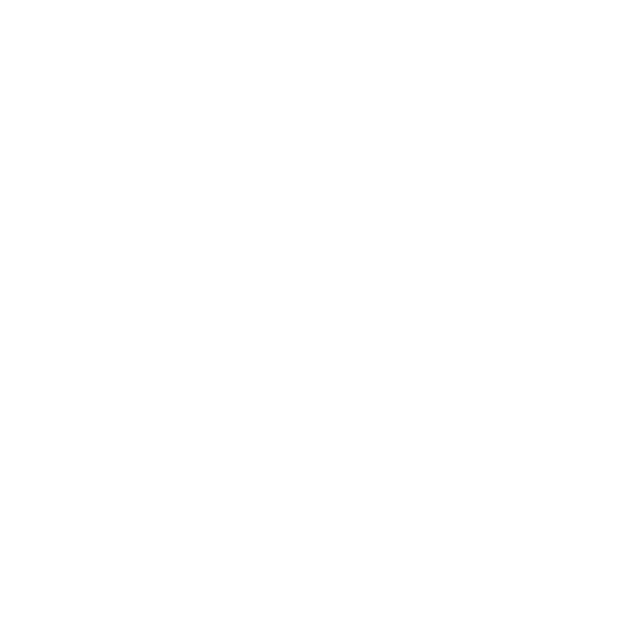
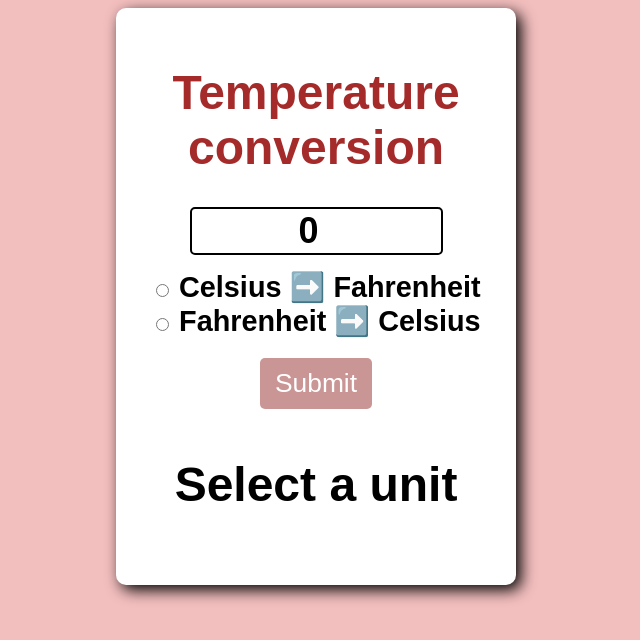
Before and after one commit to Quickbot-king/bro-codes, a plain HTML site: page temp-conversion.html in a window 1280 px wide. Shown: the whole page, without its empty margins (324-964 px from the left). Drawn offline with Linux system fonts and the light colour scheme.

```diff
--- a/temp-conversion.css
+++ b/temp-conversion.css
@@ -0,0 +1,50 @@
+body{
+    font-family: Arial, Helvetica, sans-serif;
+    font-size: 1.5em;
+    background-color: hsl(0, 69%, 85%);
+}
+form{
+    margin: auto;
+    text-align: center;
+    background-color: #fff;
+    max-width: 350px;
+    padding:25px;
+    border-radius: 10px;
+    box-shadow: 5px 5px 15px black;
+}
+h1{
+    color: brown;
+}
+#textBox{
+    text-align: center;
+    width: 70%;
+    font-size: 1.5em;
+    font-weight: bold;
+    border: 2px solid black;
+    border-radius: 5px;
+    margin-bottom: 15px;
+
+}
+label{
+    margin-top: 30px;
+    margin-bottom: 20px;
+    font-weight: bold;
+    font-size: 1.2em;
+}
+button{
+    margin-top: 20px;
+    background-color: hsla(0, 59%, 36%, 0.486);
+    font-size: 1.1em;
+    cursor: pointer;
+    border: none;
+    padding:10px 15px ;
+    border-radius: 5px;
+    color:white;
+}
+button:hover{
+    background-color: hsl(17, 63%, 46%);
+}
+#result{
+    font-size: 2em;
+    font-weight: bold;
+}
--- a/temp-conversion.html
+++ b/temp-conversion.html
@@ -1,13 +1,23 @@
 <!DOCTYPE html>
 <html lang="en">
-<head>
-    <meta charset="UTF-8">
-    <meta name="viewport" content="width=device-width, initial-scale=1.0">
-    <title>Temperature Conversion Site</title>
-    <link rel="stylesheet" href="/temp-conversion.css">
-</head>
-<body>
+  <head>
+    <meta charset="UTF-8" />
+    <meta name="viewport" content="width=device-width, initial-scale=1.0" />
+    <title>My Shit</title>
+    <link rel="stylesheet" href="/temp-conversion.css" />
+  </head>
+  <body>
+    <form>
+      <h1>Temperature conversion</h1>
+      <input type="number" id="textBox" value="0" /><br />
 
- <script src="./temp-conversion.js"></script>
-</body>
+      <input type="radio" id="toFahrenheit" name="unit" />
+      <label for="toFahrenheit">Celsius ➡️ Fahrenheit</label><br />
+      <input type="radio" id="toCelsius" name="unit" />
+      <label for="toCelsius">Fahrenheit ➡️ Celsius</label><br />
+      <button type="button" onclick="convert()">Submit</button>
+      <p id="result">Select a unit</p>
+    </form>
+    <script src="/temp-conversion.js"></script>
+  </body>
 </html>
--- a/temp-conversion.js
+++ b/temp-conversion.js
@@ -0,0 +1,33 @@
+const textBox=document.getElementById("textBox");
+const toFahrenheit=document.getElementById("toFahrenheit");
+const toCelsius=document.getElementById("toCelsius");
+const result=document.getElementById("result");
+let temp;
+
+
+
+
+function convert(){
+if(toFahrenheit.checked){
+    temp=Number(textBox.value)
+    temp=temp*9/5+32
+    result.textContent=temp.toFixed(1) + " ℉"
+
+}else if(toCelsius.checked){
+    temp=Number(textBox.value)
+    temp=(temp-32)* 5/9
+    result.textContent=temp.toFixed(1) + " ℃"
+}
+else{
+    result.textContent=`Select a unit nigga`
+}
+}
+let numbers=[6,5,8,1,2,12,17]
+numbers.sort((a,b)=> b- a);
+for(let number of numbers){
+    console.log(number)
+}
+for(let i=10;i>0;i--){
+    console.log(i);
+}
+console.log("Happy new year")
```
Also changed, not shown: dice.html (added, +19 -0 lines), dice.css (added), dice.images/dice1.webp (added), dice.images/dice2.webp (added), dice.images/dice3 (1).webp (added), dice.images/dice4.webp (added), dice.images/dice5.webp (added), dice.images/dice6.webp (added), dice.js (added).
